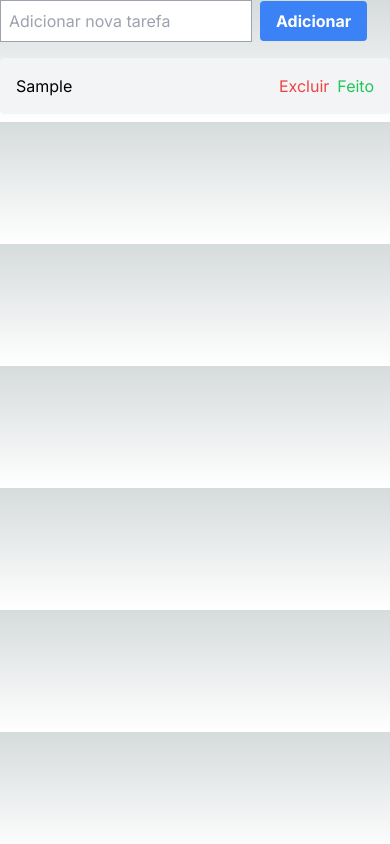
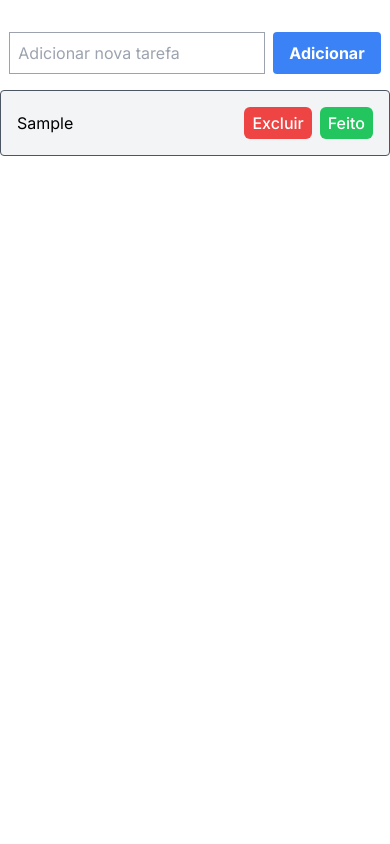
Before and after one commit to nandotjs/React-Task-App, a Next.js app: page /dashboard in a window 390 px wide. Both pictures are taken after typing "Sample" into the empty fields and a click on the button "Adicionar". Built offline with nearby package versions, Linux system fonts and the light colour scheme.

Commit message:
Feat: estilizacao e responsividade

```diff
--- a/src/app/components/task-modal.tsx
+++ b/src/app/components/task-modal.tsx
@@ -9,18 +9,21 @@ interface TaskProps {
   onToggle: () => void;
 }
 
+
 // Componente de tarefa individual
 const Task: React.FC<TaskProps> = ({ text, onDelete, onToggle }) => {
   return (
-    <div className="flex justify-between items-center bg-gray-100 p-4 mb-2 rounded">
+    <div className="flex justify-between items-center bg-gray-100 p-4 mb-2 rounded border border-gray-600">
       <span className={`flex-grow ${text.includes('(Feito)') && 'line-through'}`}>{text}</span>
       <div className="flex">
-        <button className="text-red-500 mr-2" onClick={onDelete}>Excluir</button>
-        <button className="text-green-500" onClick={onToggle}>Feito</button>
+        <button className="text-white bg-red-500 hover:bg-gray-800 hover:text-white font-medium py-1 px-2 rounded-md mr-2 transition duration-300 ease-in-out" onClick={onDelete}>Excluir</button>
+        <button className="text-white bg-green-500 hover:bg-gray-800 hover:text-white font-medium py-1 px-2 rounded-md transition duration-300 ease-in-out" onClick={onToggle}>Feito</button>
       </div>
     </div>
   );
 };
+
+
 
 // Componente de lista de tarefas
 const TaskList: React.FC = () => {
@@ -50,11 +53,11 @@ const TaskList: React.FC = () => {
   };
 
   return (
-    <div>
+    <div className="max-w-md mx-auto mt-8">
       {/* Componente para adicionar nova tarefa */}
-      <div className="mb-4">
+      <div className="mb-4 flex justify-center">
         <input
-          className="border border-gray-400 p-2 mr-2"
+          className="border border-gray-400 p-2 mr-2 w-64"
           type="text"
           placeholder="Adicionar nova tarefa"
           value={newTask}
--- a/src/app/globals.css
+++ b/src/app/globals.css
@@ -4,16 +4,7 @@
 
 :root {
   --foreground-rgb: 0, 0, 0;
-  --background-start-rgb: 214, 219, 220;
   --background-end-rgb: 255, 255, 255;
-}
-
-@media (prefers-color-scheme: dark) {
-  :root {
-    --foreground-rgb: 255, 255, 255;
-    --background-start-rgb: 0, 0, 0;
-    --background-end-rgb: 0, 0, 0;
-  }
 }
 
 body {
--- a/src/app/layout.tsx
+++ b/src/app/layout.tsx
@@ -15,7 +15,7 @@ export default function RootLayout({
   children: React.ReactNode;
 }>) {
   return (
-    <html lang="en">
+    <html lang="pt-br">
       <body className={inter.className}>{children}</body>
     </html>
   );
```
